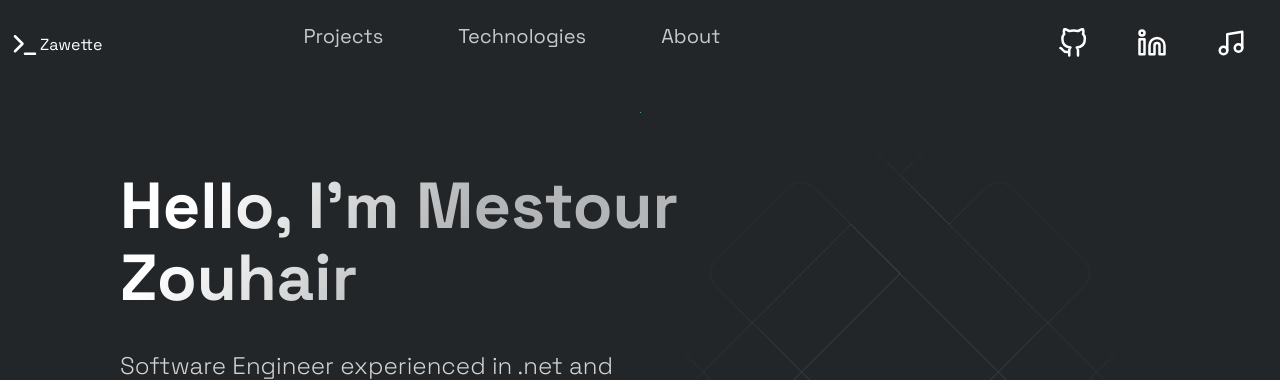
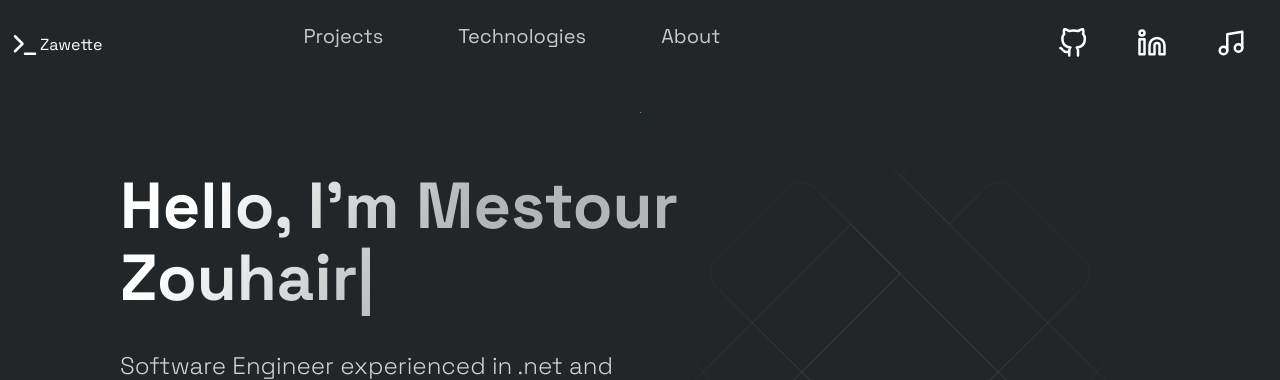
Before and after one commit to zawette/Portfolio, a Next.js app: page / in a window 1280 px wide. Shown: the top 380 px of the page. Built offline with nearby package versions, Linux system fonts and the light colour scheme.

Commit message:
typewriter

```diff
--- a/package.json
+++ b/package.json
@@ -11,8 +11,9 @@
     "next": "10.2.3",
     "react": "17.0.2",
     "react-dom": "17.0.2",
+    "react-icons": "^4.2.0",
     "styled-components": "^5.3.0",
     "styled-normalize": "^8.0.7",
-    "react-icons": "^4.2.0"
+    "typewriter-effect": "^2.18.2"
   }
 }
--- a/src/components/Acomplishments/Acomplishments.js
+++ b/src/components/Acomplishments/Acomplishments.js
@@ -11,7 +11,7 @@ const data = [
 
 const Acomplishments = () => (
   <Section>
-    <SectionTitle>Personal Achievements</SectionTitle>
+    <SectionTitle>Achievements</SectionTitle>
     <Boxes>
       {data.map((card, index) => (
         <Box key={index}>
--- a/src/components/Hero/Hero.js
+++ b/src/components/Hero/Hero.js
@@ -1,25 +1,38 @@
-import React from 'react';
+import React from "react";
 
-import { Section, SectionText, SectionTitle } from '../../styles/GlobalComponents';
-import Button from '../../styles/GlobalComponents/Button';
-import { LeftSection } from './HeroStyles';
+import {
+  Section,
+  SectionText,
+  SectionTitle,
+} from "../../styles/GlobalComponents";
+import Button from "../../styles/GlobalComponents/Button";
+import { LeftSection } from "./HeroStyles";
+import Typewriter from "typewriter-effect";
 
 const Hero = (props) => (
   <>
     <Section row nopadding>
       <LeftSection>
         <SectionTitle main center>
-          Hello, I'm Mestour  <br />
-          Zouhair
+          Hello, I'm Mestour <br />
+          <Typewriter
+            options={{
+              strings: "Zouhair",
+              autoStart: true,
+              loop: true,
+              pauseFor:2500,
+              skipAddStyles:true,
+            }}
+          />
         </SectionTitle>
         <SectionText>
-          Software Engineer experienced in .net and javascript development living in Rabat, Morocco
+          Software Engineer experienced in .net and javascript development
+          living in Rabat, Morocco
         </SectionText>
         <Button onClick={props.handleClick}>Resume / CV</Button>
       </LeftSection>
     </Section>
   </>
-
 );
 
 export default Hero;
```
Also changed, not shown: 1 other file (tests, documents, lock files or other folders).
